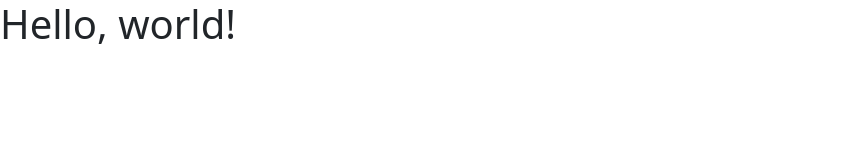
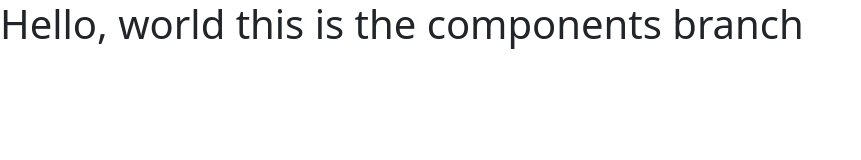
Before and after one commit to vinsonf/bootstrap-boilerplate, a plain HTML site: page index.html in a window 1280 px wide. Shown: the whole page, without its empty margins (0-861 px from the left). Drawn offline with nearby package versions, Linux system fonts and the light colour scheme.

Commit message:
component branch

```diff
--- a/index.html
+++ b/index.html
@@ -13,7 +13,7 @@
     <link rel="stylesheet" href="css/style.css">
   </head>
   <body>
-    <h1>Hello, world!</h1>
+    <h1>Hello, world this is the components branch</h1>
 
     <!-- Optional JavaScript; choose one of the two! -->
 
```
